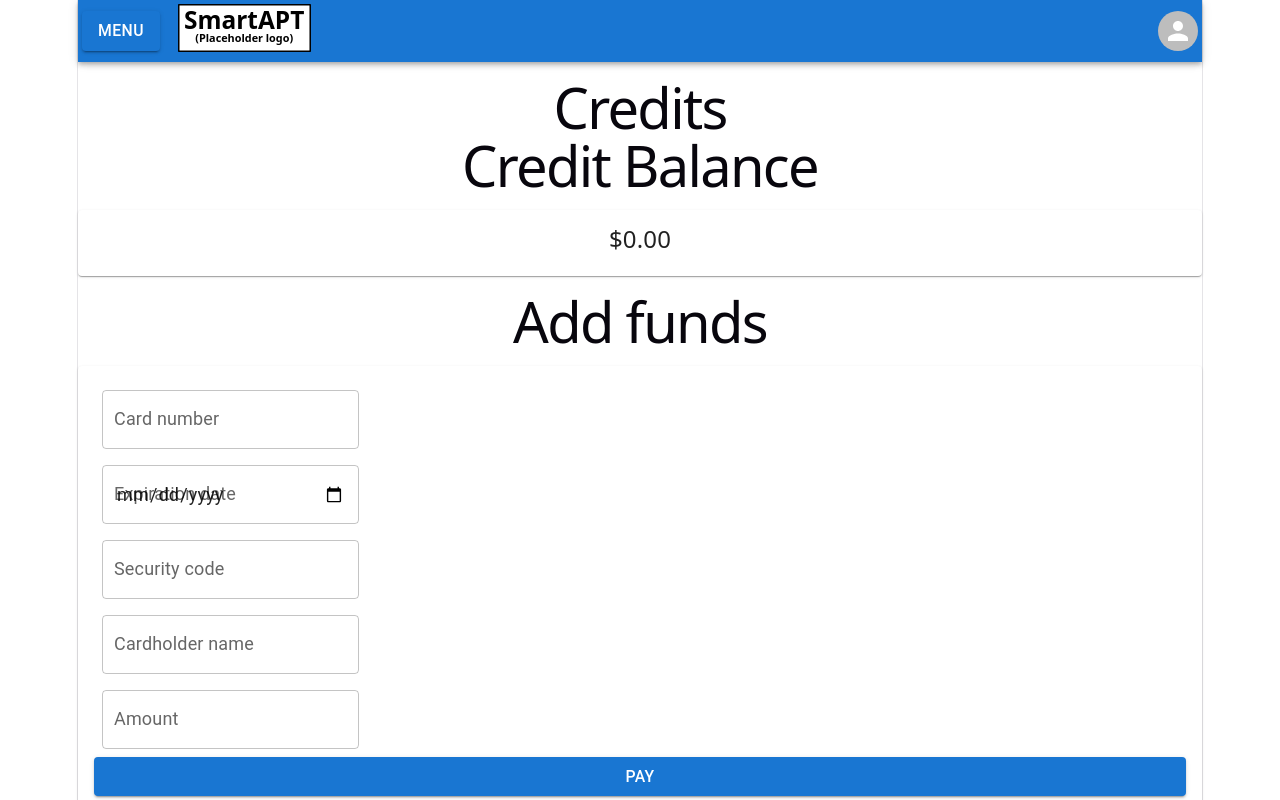
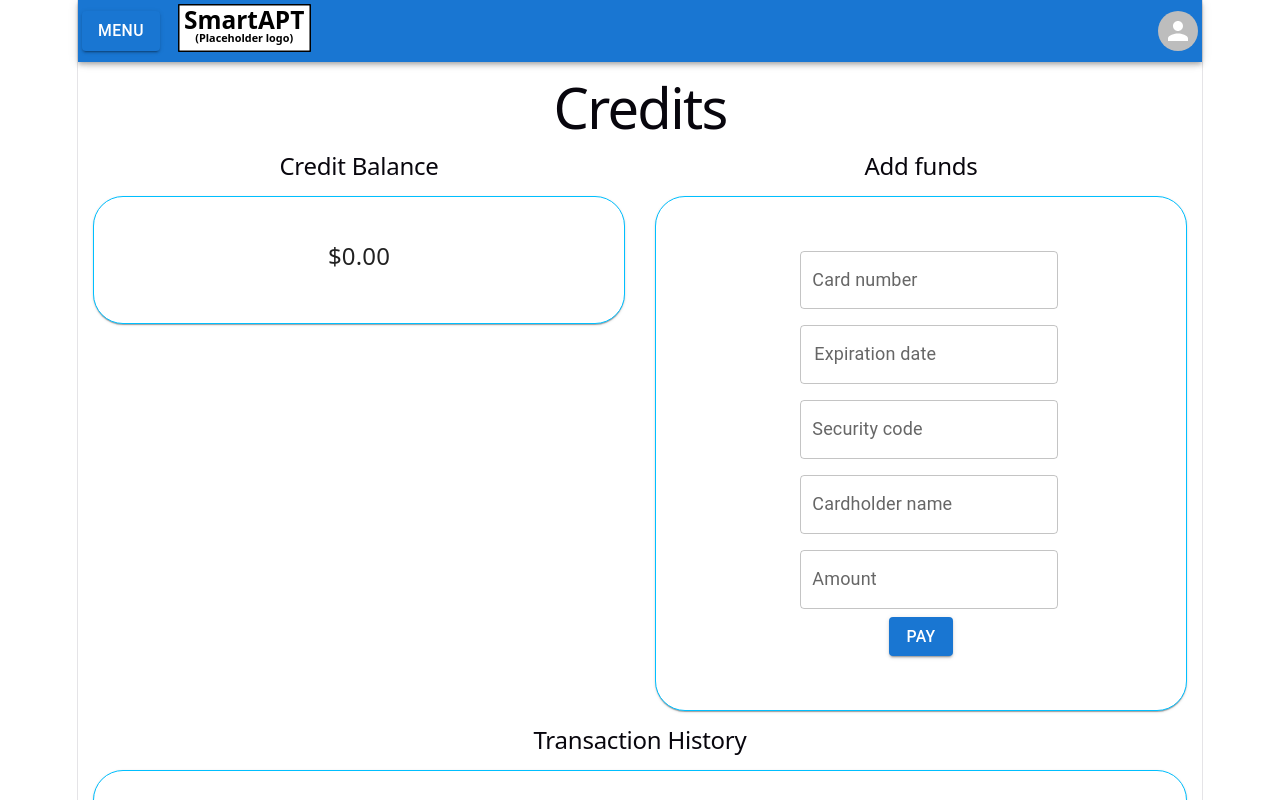
Before and after one commit to SevereWXJames/dormitory-managment-project, a React (Vite) app in the folder frontend/: page /credits in a window 1280 px wide. Shown: the top 800 px of the page. Built offline with nearby package versions, Linux system fonts and the light colour scheme.

Commit message:
Added basic styling to Resident Credits, Maintenance Requests and Notices; fixed overlapping text displaying bugs on the expiration date field in the Credits page

```diff
--- a/frontend/src/App.css
+++ b/frontend/src/App.css
@@ -273,3 +273,62 @@
     flex-direction: column;
     text-align: left;
 }
+
+/* LOG IN PAGE */
+
+.login-page {
+  & .login-form {
+    margin: 0 auto;
+    width: 25ch;
+  }
+
+  & .password-field-edge-button {
+    font-size: medium;
+  }
+}
+
+/* COMMON STYLE FOR CARDS IN RESIDENT CREDITS, NOTICES AND MAINTENANCE REQUEST PAGES */
+
+.credits-page, .notices-page, .maintenance-requests-page {
+  & .cards-row {
+    display: flex;
+    >* {
+      flex: 1;
+    }
+  }
+
+  & .card {
+    padding: 30px;
+    border: 1px solid deepskyblue;
+    border-radius: 30px;
+    margin: 15px;
+  }
+}
+
+/* RESIDENT MAINTENANCE REQUESTS PAGE */
+.maintenance-requests-page {
+  & #create-maintenance-request-card-content {
+    margin: 0 auto;
+    width: 50ch;
+  }
+}
+
+/* RESIDENT NOTICES PAGE */
+
+.notices-page {
+  & .notice-card-header {
+    border-bottom: 1px solid deepskyblue;
+  }
+  & .notice-card-content {
+    text-align: left;
+  }
+}
+
+/* RESIDENT CREDITS PAGE */
+
+.credits-page {
+  & #add-credits-card-content {
+    margin: 0 auto;
+    width: 25ch;
+  }
+}
--- a/frontend/src/components/residents/credits/AddCreditsCard.tsx
+++ b/frontend/src/components/residents/credits/AddCreditsCard.tsx
@@ -2,6 +2,10 @@ import { Button, Card, CardContent, FormControl, InputLabel, OutlinedInput } fro
 import { useDispatch } from "react-redux";
 import { addCredits, addTransactionHistoryEntry } from "../../../context/residents/creditsSlice";
 import { useState } from "react";
+import { DateField } from '@mui/x-date-pickers/DateField';
+import { LocalizationProvider } from "@mui/x-date-pickers/LocalizationProvider";
+import { AdapterDayjs } from '@mui/x-date-pickers/AdapterDayjs';
+import 'dayjs/locale/en-ca';
 
 /**
  * React components for the Add Credits display.
@@ -40,8 +44,8 @@ export function AddCreditsCard() {
 	}
 
 	return (
-		<Card id="add-credits-card">
-			<CardContent id="add-credits-card-content" sx={{display: "flex", flexDirection: "column"}}>
+		<Card id="add-credits-card" className="card">
+			<CardContent id="add-credits-card-content">
 				<FormControl sx={{m: 1, width: '25ch'}} variant="filled">
 					<InputLabel htmlFor={`${cardNumberID}-input`}>Card number</InputLabel>
 					<OutlinedInput
@@ -52,13 +56,18 @@ export function AddCreditsCard() {
 					/>
 				</FormControl>
 				<FormControl sx={{m: 1, width: '25ch'}} variant="filled">
-					<InputLabel htmlFor={`${expirationDateID}-input`}>Expiration date</InputLabel>
-					<OutlinedInput
-						id={`${expirationDateID}-input`}
-						label="Expiration date"
-						type='date'
-						onInput={(e) => setExpirationDate((e.target as HTMLInputElement).value)}
-					/>
+					{/* <InputLabel htmlFor={`${expirationDateID}-input`}>Expiration date</InputLabel> */}
+					<LocalizationProvider dateAdapter={AdapterDayjs} adapterLocale="en-ca">
+						<DateField
+							id={`${expirationDateID}-input`}
+							label="Expiration date"
+							format="MM/YY"
+							onChange={(value) => {
+								const date = value?.toISOString();
+								setExpirationDate((date == null) ? "" : date);
+							}}
+						/>
+					</LocalizationProvider>
 				</FormControl>
 				<FormControl sx={{m: 1, width: '25ch'}} variant="filled">
 					<InputLabel htmlFor={`${securityCodeID}-input`}>Security code</InputLabel>
--- a/frontend/src/components/residents/credits/CreditsBalanceCard.tsx
+++ b/frontend/src/components/residents/credits/CreditsBalanceCard.tsx
@@ -11,7 +11,7 @@ export function CreditsBalanceCard() {
 	const credits = useSelector(getCreditsString);
 
 	return (
-		<Card id="credits-balance-card">
+		<Card id="credits-balance-card" className="card">
 			<CardContent id="credits-balance-card-content" sx={{fontSize: 'x-large'}}>
 				{credits}
 			</CardContent>
--- a/frontend/src/components/residents/credits/TransactionHistoryCard.tsx
+++ b/frontend/src/components/residents/credits/TransactionHistoryCard.tsx
@@ -14,7 +14,7 @@ export function TransactionHistoryCard() {
 		<Transaction key={t.id} cardNumber={t.cardNumber} date={t.date} amount={t.amount} />);
 
 	return (
-		<Card id="transaction-history-card">
+		<Card id="transaction-history-card" className="card">
 			<CardContent id="transaction-history-card-content">
 				{transactionCards}
 			</CardContent>
--- a/frontend/src/components/residents/maintenanceRequests/MaintenanceRequestHistoryCard.tsx
+++ b/frontend/src/components/residents/maintenanceRequests/MaintenanceRequestHistoryCard.tsx
@@ -16,7 +16,7 @@ export function MaintenanceRequestHistoryCard() {
 	);
 
 	return (
-		<Card id="maintenance-request-history-card">
+		<Card id="maintenance-request-history-card" className="card">
 			<CardContent id="maintenance-request-history-card-content">
 				{requestsElems}
 			</CardContent>
--- a/frontend/src/components/residents/maintenanceRequests/createMaintenanceRequestCard.tsx
+++ b/frontend/src/components/residents/maintenanceRequests/createMaintenanceRequestCard.tsx
@@ -47,8 +47,8 @@ export function CreateMaintenanceRequestCard() {
 	}
 
 	return (
-		<Card id="add-credits-card">
-			<CardContent id="add-credits-card-content" sx={{display: "flex", flexDirection: "column"}}>
+		<Card id="add-credits-card" className="card">
+			<CardContent id="create-maintenance-request-card-content">
 				<FormControl sx={{m: 1, width: '25ch'}} variant="filled">
 					<InputLabel htmlFor={`${priorityID}-input`}>Priority</InputLabel>
 					<Select
@@ -93,7 +93,7 @@ export function CreateMaintenanceRequestCard() {
 						onInput={(e) => setLocation((e.target as HTMLInputElement).value)}
 					/>
 				</FormControl>
-				<FormControl sx={{m: 1, width: '25ch'}} variant="filled">
+				<FormControl sx={{m: 1, width: '50ch'}} variant="filled">
 					<InputLabel htmlFor={`${descriptionID}-input`}>Description</InputLabel>
 					<OutlinedInput
 						id={`${descriptionID}-input`}
--- a/frontend/src/components/residents/notices/NoticeCard.tsx
+++ b/frontend/src/components/residents/notices/NoticeCard.tsx
@@ -13,9 +13,9 @@ type NoticeCardProps = {
  */
 export function NoticeCard(props: NoticeCardProps) {
 	return (
-		<Card className="notice-card">
-			<CardHeader title={props.title}></CardHeader>
-			<CardContent>
+		<Card className="notice-card card">
+			<CardHeader className="notice-card-header" title={props.title}></CardHeader>
+			<CardContent className="notice-card-content">
 				{props.children}
 			</CardContent>
 		</Card>
--- a/frontend/src/pages/common/LoginPage.tsx
+++ b/frontend/src/pages/common/LoginPage.tsx
@@ -5,7 +5,8 @@ export function LoginPage() {
 	return (
 		<>
 			<CommonFrame commonFrameType="LOGIN"></CommonFrame>
-			<main>
+			<main className="login-page">
+				<h1>Log in</h1>
 				<LoginForm />
 			</main>
 		</>
--- a/frontend/src/pages/common/residents/dashboard/dynamic/CreditsPage.tsx
+++ b/frontend/src/pages/common/residents/dashboard/dynamic/CreditsPage.tsx
@@ -1,3 +1,4 @@
+import { Box } from "@mui/material";
 import {CommonFrame} from "../../../../../components/common/CommonFrame.tsx";
 import { AddCreditsCard } from "../../../../../components/residents/credits/AddCreditsCard.tsx";
 import { CreditsBalanceCard } from "../../../../../components/residents/credits/CreditsBalanceCard.tsx";
@@ -11,14 +12,22 @@ export interface CreditsPageProps {
 export function CreditsPage() {
     return (<>
         <CommonFrame commonFrameType={"RESIDENT"}/>
-        <div className="creditsPage">
+        <div className="credits-page">
             <h1>Credits</h1>
-            <h1>Credit Balance</h1>
-            <CreditsBalanceCard />
-            <h1>Add funds</h1>
-            <AddCreditsCard />
-            <h1>Transaction History</h1>
-            <TransactionHistoryCard />
+            <Box className="cards-row">
+                <Box className="card-container">
+                    <h2>Credit Balance</h2>
+                    <CreditsBalanceCard />
+                </Box>
+                <Box className="card-container">
+                    <h2>Add funds</h2>
+                    <AddCreditsCard />
+                </Box>
+            </Box>
+            <Box className="card-container">
+                <h2>Transaction History</h2>
+                <TransactionHistoryCard />
+            </Box>
         </div>
     </>)
 }
--- a/frontend/src/pages/common/residents/dashboard/dynamic/NoticesPage.tsx
+++ b/frontend/src/pages/common/residents/dashboard/dynamic/NoticesPage.tsx
@@ -1,6 +1,7 @@
 import {CommonFrame} from "../../../../../components/common/CommonFrame.tsx";
 import { NoticeCard } from "../../../../../components/residents/notices/NoticeCard.tsx";
 import data from "../../../../../assets/residents/placeholderData/notices.json";
+import { Box } from "@mui/material";
 
 export interface NoticesPageProps {
     read_notices: object[],
@@ -13,11 +14,15 @@ export function NoticesPage() {
     return (
         <>
             <CommonFrame commonFrameType={"RESIDENT"}/>
-            <div className="noticesPage">
+            <div className="notices-page">
                 <h1>Notices</h1>
-                <h1>Unread</h1>
+                <Box className="card-container">
+                    <h2>Unread</h2>
                     {noticeCards}
-                <h1>Read</h1>
+                </Box>
+                <Box className="card-container">
+                    <h2>Read</h2>
+                </Box>
             </div>
         </>
     )
```
Also changed, not shown: frontend/src/components/common/LoginForm.tsx (+4 -4 lines), frontend/src/pages/common/residents/dashboard/dynamic/MaintenanceRequestsPage.tsx (+10 -5 lines).
